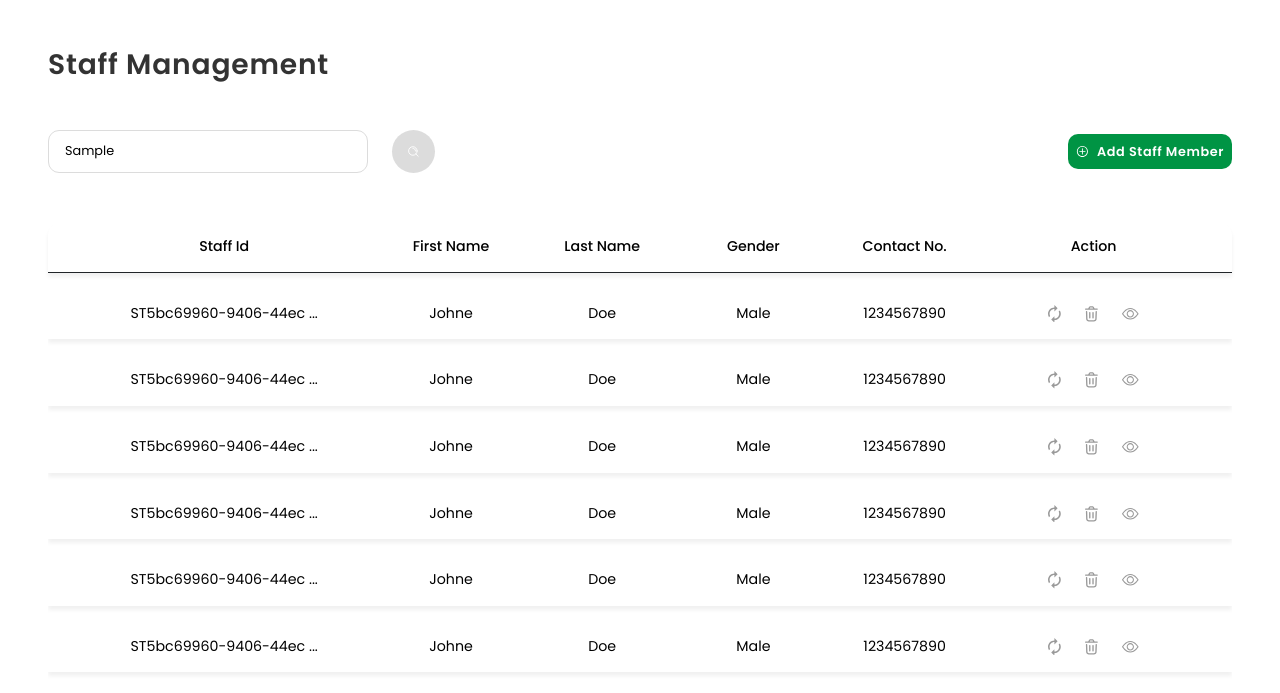
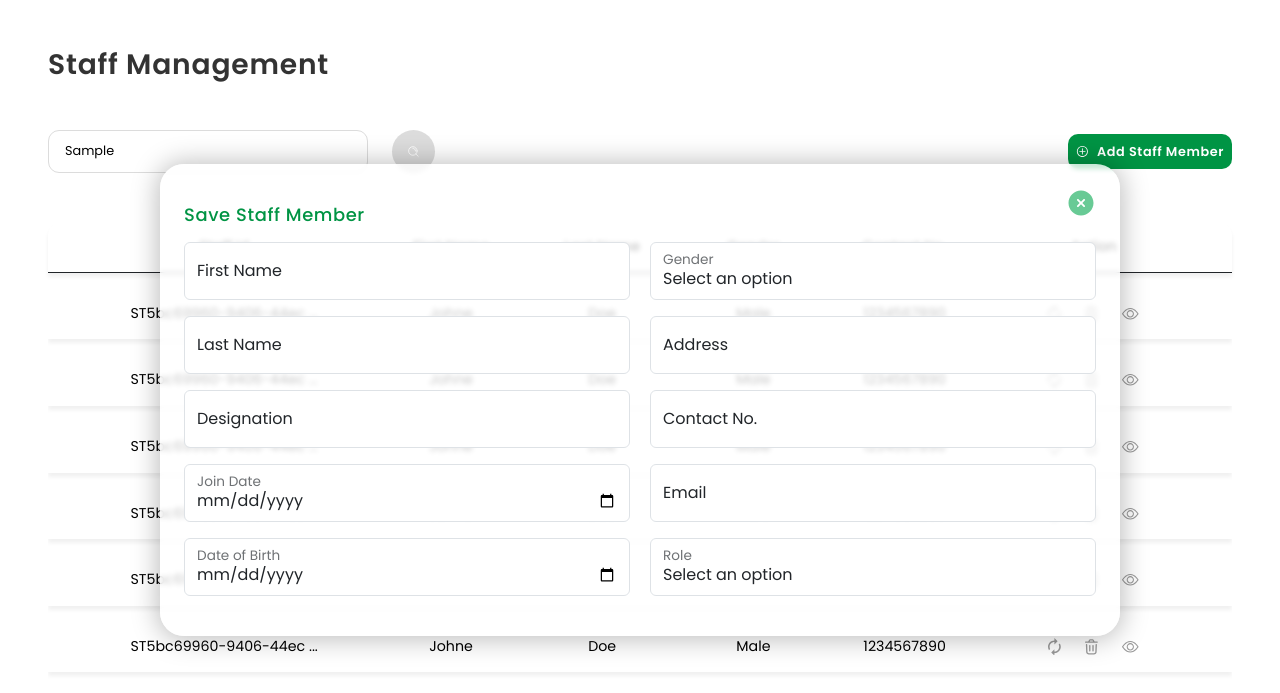
Before and after one commit to amliyanage/Green-Shadow-Front-End, a plain HTML site: page pages/wall/StaffWall.html in a window 1280 px wide. Both pictures are taken after typing "Sample" into the empty fields and a click on the button "Add Staff Member". Drawn offline with nearby package versions, Linux system fonts and the light colour scheme.

Commit message:
save staff popup developed

```diff
--- a/css/Wall/StaffWall.css
+++ b/css/Wall/StaffWall.css
@@ -91,6 +91,41 @@ svg {
   transition: 0.5s;
 }
 
+#save-staff-popup{
+  display: none;
+  animation: wipe 0.2s ease-in-out;
+}
+
+@keyframes wipe {
+  0% {
+    transform: translateY(-100%); /* Start off-screen */
+    opacity: 0;
+  }
+  100% {
+    transform: translateY(0); /* End at normal position */
+    opacity: 1;
+  }
+}
+
+#save-staff-popup > div {
+  border-radius: 24px;
+  background: rgba(255, 255, 255, 0.78);
+  box-shadow: 0px 1px 26px 3px rgba(0, 0, 0, 0.25);
+  backdrop-filter: blur(2.5px);
+}
+
+#save-staff-popup .form-set{
+  grid-template-columns: repeat(2,1fr);
+  column-gap: 20px;
+}
+
+#save-staff-popup h2{
+  font-size: 1.4vw;
+  font-weight: 500;
+  letter-spacing: 0.6px;
+  color: #009444;
+}
+
 @media screen and (max-width: 1024px) {
   input,
   .add-member-btn {
@@ -106,4 +141,7 @@ svg {
   .table .table-body .action > :nth-child(3) {
     width: 1.7vw;
   }
+  #save-staff-popup h2{
+    font-size: 2vw;
+  }
 }
--- a/pages/wall/StaffWall.html
+++ b/pages/wall/StaffWall.html
@@ -13,6 +13,122 @@
     <link rel="stylesheet" href="/css/Wall/StaffWall.css" />
   </head>
   <body class="p-5 bg-transparent">
+    <!-- save staff popup start -->
+
+    <div
+      id="save-staff-popup"
+      class="position-absolute start-0 end-0 top-0 bottom-0 w-100 h-auto justify-content-center align-items-center"
+    >
+      <div class="w-75 h-auto p-4">
+        <img class="float-end" src="/assets/icon/close-btn.svg" />
+        <h2 class="mt-3 mb-3">Save Staff Member</h2>
+        <div class="w-100 h-auto form-set d-grid">
+          <div>
+            <div class="form-floating mb-3">
+              <input
+                type="text"
+                class="form-control first-name-text"
+                id="floatingInput"
+                placeholder=""
+              />
+              <label for="floatingInput">First Name</label>
+            </div>
+            <div class="form-floating mb-3">
+              <input
+                type="text"
+                class="form-control last-name-text"
+                id="floatingInput"
+                placeholder="name@example.com"
+              />
+              <label for="floatingInput">Last Name</label>
+            </div>
+            <div class="form-floating mb-3">
+              <input
+                type="text"
+                class="form-control destination-text"
+                id="floatingInput"
+                placeholder="name@example.com"
+              />
+              <label for="floatingInput">Designation</label>
+            </div>
+            <div class="form-floating mb-3">
+              <input
+                type="date"
+                class="form-control join-date-text"
+                id="floatingInput"
+                placeholder="name@example.com"
+              />
+              <label for="floatingInput">Join Date</label>
+            </div>
+            <div class="form-floating mb-3">
+              <input
+                type="date"
+                class="form-control dob-text"
+                id="floatingInput"
+                placeholder="name@example.com"
+              />
+              <label for="floatingInput">Date of Birth</label>
+            </div>
+          </div>
+          <div>
+            <div class="form-floating mb-3">
+              <select
+                class="form-control gender-combo"
+                id="floatingSelect"
+                aria-label="Floating label select example"
+              >
+                <option value="" disabled selected>Select an option</option>
+                <option value="Female">Female</option>
+                <option value="Male">Male</option>
+              </select>
+              <label for="floatingSelect">Gender</label>
+            </div>
+            <div class="form-floating mb-3">
+              <input
+                type="text"
+                class="form-control address-text"
+                id="floatingInput"
+                placeholder="name@example.com"
+              />
+              <label for="floatingInput">Address</label>
+            </div>
+            <div class="form-floating mb-3">
+              <input
+                type="number"
+                class="form-control contact-text"
+                id="floatingInput"
+                placeholder="name@example.com"
+              />
+              <label for="floatingInput">Contact No.</label>
+            </div>
+            <div class="form-floating mb-3">
+              <input
+                type="email"
+                class="form-control email-text"
+                id="floatingInput"
+                placeholder="name@example.com"
+              />
+              <label for="floatingInput">Email</label>
+            </div>
+            <div class="form-floating mb-3">
+              <select
+                class="form-control role-combo"
+                id="floatingSelect"
+                aria-label="Floating label select example"
+              >
+                <option value="" disabled selected>Select an option</option>
+                <option value="Secintist">Secintist</option>
+                <option value="User">User</option>
+              </select>
+              <label for="floatingSelect">Role</label>
+            </div>
+          </div>
+        </div>
+      </div>
+    </div>
+
+    <!-- save staff popup end -->
+
     <h1>Staff Management</h1>
     <div class="d-flex justify-content-between align-items-center mt-5">
       <div class="d-flex gap-4">
@@ -35,7 +151,9 @@
           </svg>
         </button>
       </div>
-      <button class="add-member-btn border-0 p-2 d-flex align-items-center gap-2">
+      <button
+        class="add-member-btn border-0 p-2 d-flex align-items-center gap-2"
+      >
         <svg
           xmlns="http://www.w3.org/2000/svg"
           width="27"
@@ -78,7 +196,9 @@
             <h5>Doe</h5>
             <h5>Male</h5>
             <h5>1234567890</h5>
-            <div class="action d-flex justify-content-center gap-4 align-items-center">
+            <div
+              class="action d-flex justify-content-center gap-4 align-items-center"
+            >
               <svg
                 xmlns="http://www.w3.org/2000/svg"
                 width="16"
@@ -123,7 +243,9 @@
             <h5>Doe</h5>
             <h5>Male</h5>
             <h5>1234567890</h5>
-            <div class="action d-flex justify-content-center gap-4 align-items-center">
+            <div
+              class="action d-flex justify-content-center gap-4 align-items-center"
+            >
               <svg
                 xmlns="http://www.w3.org/2000/svg"
                 width="16"
@@ -168,7 +290,9 @@
             <h5>Doe</h5>
             <h5>Male</h5>
             <h5>1234567890</h5>
-            <div class="action d-flex justify-content-center gap-4 align-items-center">
+            <div
+              class="action d-flex justify-content-center gap-4 align-items-center"
+            >
               <svg
                 xmlns="http://www.w3.org/2000/svg"
                 width="16"
@@ -213,7 +337,9 @@
             <h5>Doe</h5>
             <h5>Male</h5>
             <h5>1234567890</h5>
-            <div class="action d-flex justify-content-center gap-4 align-items-center">
+            <div
+              class="action d-flex justify-content-center gap-4 align-items-center"
+            >
               <svg
                 xmlns="http://www.w3.org/2000/svg"
                 width="16"
@@ -258,7 +384,9 @@
             <h5>Doe</h5>
             <h5>Male</h5>
             <h5>1234567890</h5>
-            <div class="action d-flex justify-content-center gap-4 align-items-center">
+            <div
+              class="action d-flex justify-content-center gap-4 align-items-center"
+            >
               <svg
                 xmlns="http://www.w3.org/2000/svg"
                 width="16"
@@ -303,7 +431,9 @@
             <h5>Doe</h5>
             <h5>Male</h5>
             <h5>1234567890</h5>
-            <div class="action d-flex justify-content-center gap-4 align-items-center">
+            <div
+              class="action d-flex justify-content-center gap-4 align-items-center"
+            >
               <svg
                 xmlns="http://www.w3.org/2000/svg"
                 width="16"
@@ -348,7 +478,9 @@
             <h5>Doe</h5>
             <h5>Male</h5>
             <h5>1234567890</h5>
-            <div class="action d-flex justify-content-center gap-4 align-items-center">
+            <div
+              class="action d-flex justify-content-center gap-4 align-items-center"
+            >
               <svg
                 xmlns="http://www.w3.org/2000/svg"
                 width="16"
@@ -390,5 +522,18 @@
         </div>
       </div>
     </div>
+    <script
+      src="https://code.jquery.com/jquery-3.7.1.js"
+      integrity="sha256-eKhayi8LEQwp4NKxN+CfCh+3qOVUtJn3QNZ0TciWLP4="
+      crossorigin="anonymous"
+    ></script>
+    <script>
+        $('.add-member-btn').click(function(){
+            $('#save-staff-popup').addClass('d-flex');
+        })
+        $('#save-staff-popup img').click(function(){
+          $('#save-staff-popup').removeClass('d-flex');
+        })
+    </script>
   </body>
 </html>
```
Also changed, not shown: assets/icon/close-btn.svg (added).
